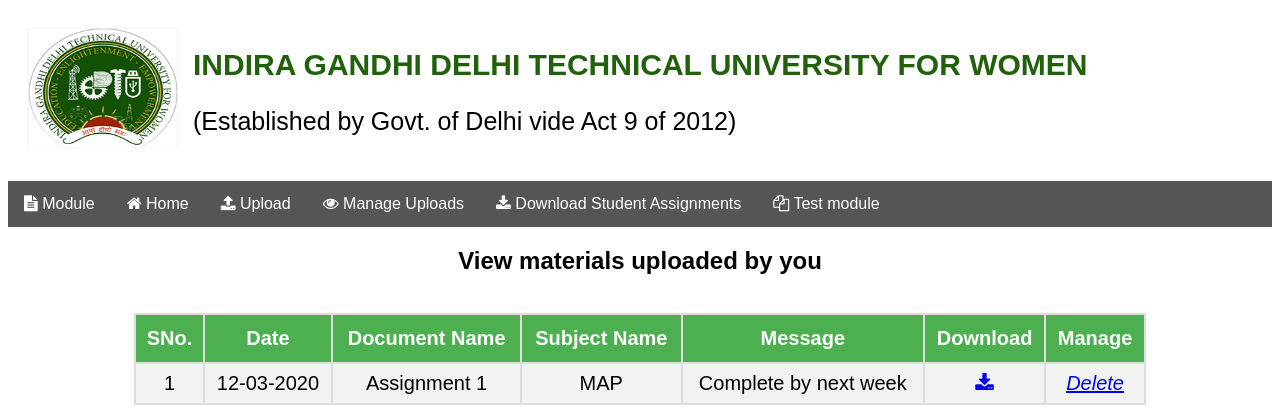
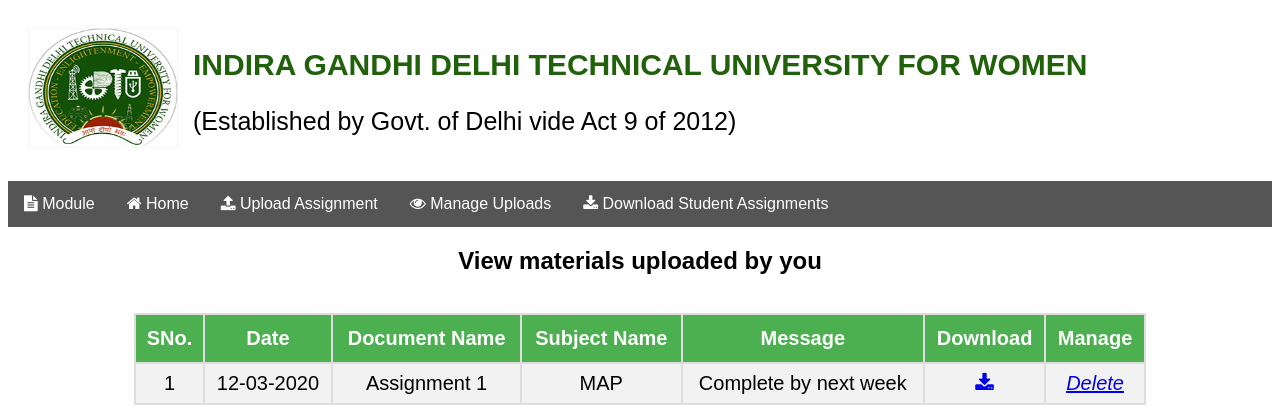
Before and after one commit to pranatimittal/ERP2, a PHP site: page /faculty_pages/view_uploaded_ass_by_fac.php in a window 1280 px wide. Shown: the top 420 px of the page. Run offline with PHP 8.4, Linux system fonts and the light colour scheme; a user stored in the database is signed in; data comes from the database, SQL or seed files in the repository.

Commit message:
update navbar

```diff
--- a/faculty_pages/view_uploaded_ass_by_fac.php
+++ b/faculty_pages/view_uploaded_ass_by_fac.php
@@ -161,11 +161,10 @@ th {
 
 <div class="navbar" id="myTopnav">
     <a class="active" href="fac_module.php"><i class="fa fa-file-text" aria-hidden="true"></i> Module</a>
-    <a href="fac_teaching_home.php"><i class="fa fa-user  fa-home"></i> Home</a>
-    <a href="fac_upload.php"><i class="fa fa-upload" aria-hidden="true"></i> Upload </a>
+    <a href="fac_assignments_page.php"><i class="fa fa-user  fa-home"></i> Home</a>
+    <a href="fac_upload_assignment.php"><i class="fa fa-upload" aria-hidden="true"></i> Upload Assignment </a>
     <a href="view_uploaded_ass_by_fac.php"><i class="fa fa-eye" aria-hidden="true"></i> Manage Uploads</a>
     <a href="fac_download_ass.php"><i class="fa fa-download" aria-hidden="true"></i> Download Student Assignments </a>
-    <a href="fac_home.php"><i class="fa fa-files-o" aria-hidden="true"></i> Test module</a>
 
   <a href="javascript:void(0);" class="icon" onclick="myFunction()">
     <i class="fa fa-bars"></i>
```
